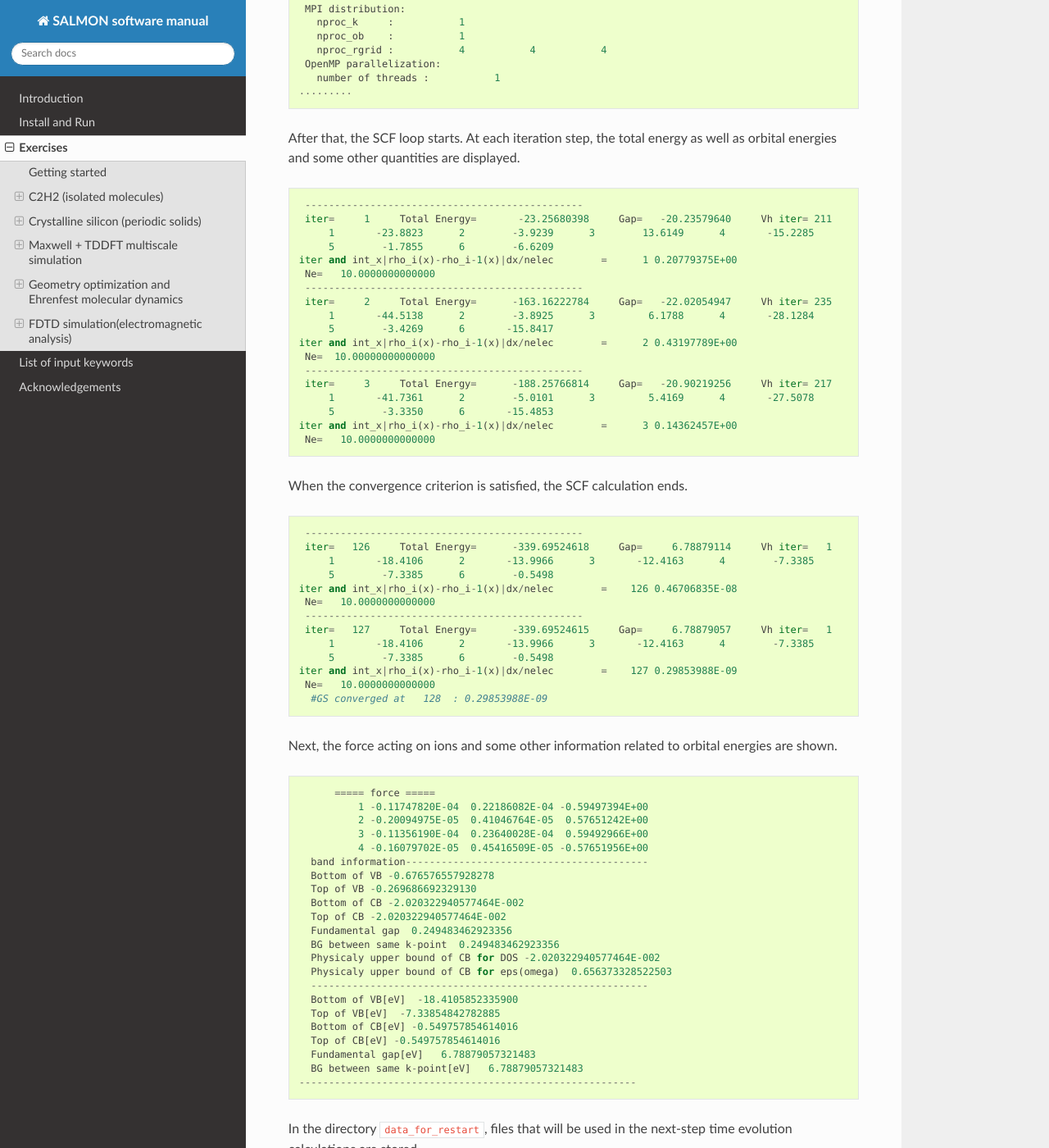
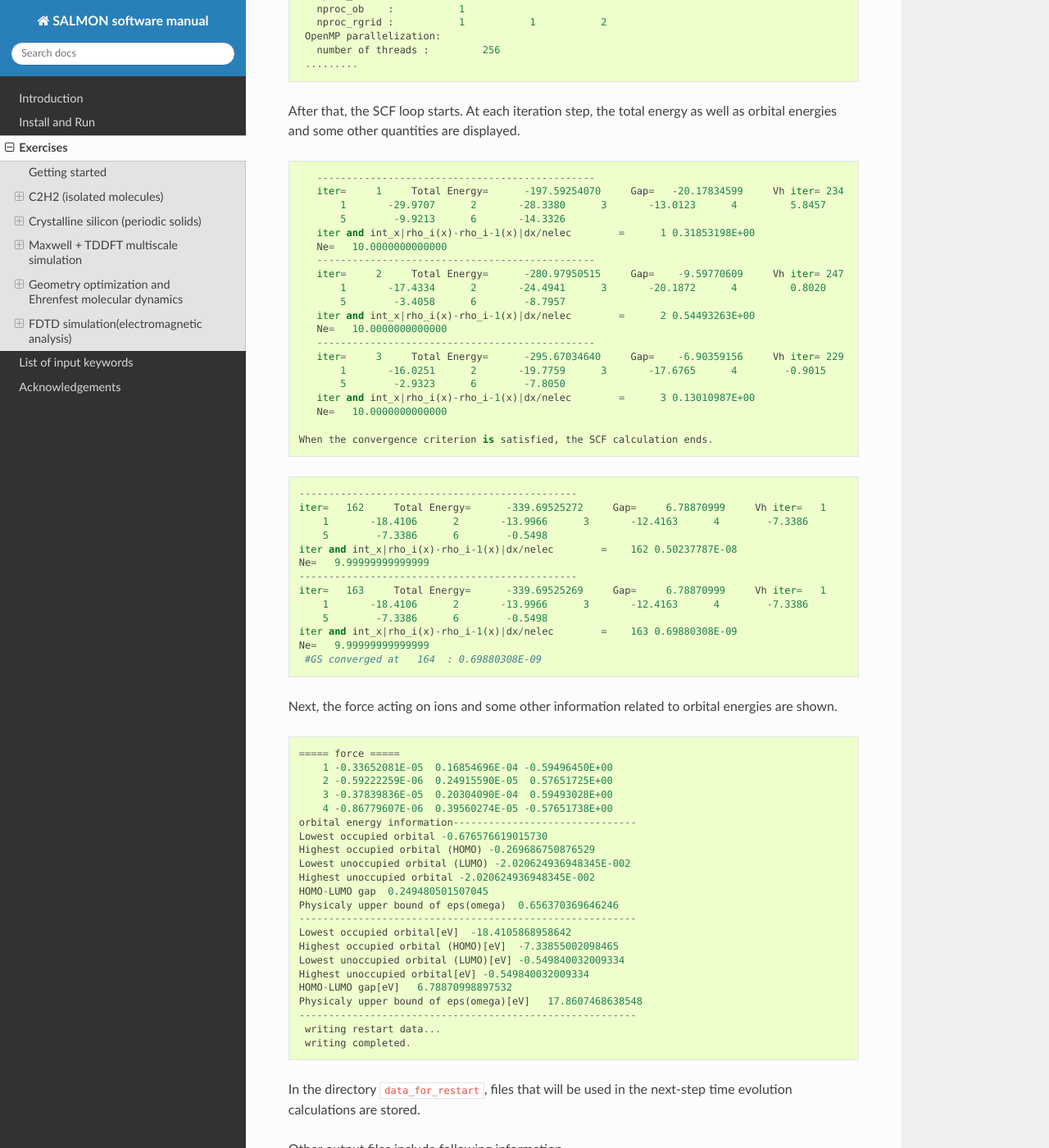
Before and after one commit to SALMON-TDDFT/SALMON-DOCS, a Sphinx documentation site: the page built from source/exercises.rst, in a window 1280 px wide and 1400 px high, scrolled down 6220 px. Shown: the whole window at 82% size. Built offline with Sphinx 7.4.7 and the Read the Docs theme 2.0.0, drawn with Linux system fonts in a browser that asks for light colours; formulas are drawn with MathJax 3; some of the changed text lies outside the part shown.

Commit message:
Update exercises.rst

```diff
--- a/source/exercises.rst
+++ b/source/exercises.rst
@@ -349,21 +349,19 @@ We first explain the standard output file. In the beginning of the file, input v
    # SALMON: Scalable Ab-initio Light-Matter simulator for Optics and Nanoscience
    #
    #                             Version 2.0.1
+   #
    ##############################################################################
      Libxc: [disabled]
       theory= dft
-   ---------------------------------------- init_sym_sub(start)
-    symmetry-operation file ( sym.dat  ) can not be found.
-   ------------------------------------------ init_sym_sub(end)
       use of real value orbitals =  T
     ======
     MPI distribution:
       nproc_k     :           1
       nproc_ob    :           1
-      nproc_rgrid :           4           4           4
+      nproc_rgrid :           1           1           2
     OpenMP parallelization:
-      number of threads :           1
-   .........
+      number of threads :         256
+    .........
 
 After that, the SCF loop starts. At each iteration step, the total energy as well as
 orbital energies and some other quantities are displayed.
@@ -371,68 +369,68 @@ orbital energies and some other quantities are displayed.
 ::
 
     -----------------------------------------------
-    iter=     1     Total Energy=       -23.25680398     Gap=   -20.23579640     Vh iter= 211
-        1       -23.8823      2        -3.9239      3        13.6149      4       -15.2285
-        5        -1.7855      6        -6.6209
-   iter and int_x|rho_i(x)-rho_i-1(x)|dx/nelec        =      1 0.20779375E+00
+    iter=     1     Total Energy=      -197.59254070     Gap=   -20.17834599     Vh iter= 234
+        1       -29.9707      2       -28.3380      3       -13.0123      4         5.8457
+        5        -9.9213      6       -14.3326
+    iter and int_x|rho_i(x)-rho_i-1(x)|dx/nelec        =      1 0.31853198E+00
     Ne=   10.0000000000000
     -----------------------------------------------
-    iter=     2     Total Energy=      -163.16222784     Gap=   -22.02054947     Vh iter= 235
-        1       -44.5138      2        -3.8925      3         6.1788      4       -28.1284
-        5        -3.4269      6       -15.8417
-   iter and int_x|rho_i(x)-rho_i-1(x)|dx/nelec        =      2 0.43197789E+00
-    Ne=  10.00000000000000
-    -----------------------------------------------
-    iter=     3     Total Energy=      -188.25766814     Gap=   -20.90219256     Vh iter= 217
-        1       -41.7361      2        -5.0101      3         5.4169      4       -27.5078
-        5        -3.3350      6       -15.4853
-   iter and int_x|rho_i(x)-rho_i-1(x)|dx/nelec        =      3 0.14362457E+00
-    Ne=   10.0000000000000
-
-When the convergence criterion is satisfied, the SCF calculation ends.
-
-::
-
-    -----------------------------------------------
-    iter=   126     Total Energy=      -339.69524618     Gap=     6.78879114     Vh iter=   1
-        1       -18.4106      2       -13.9966      3       -12.4163      4        -7.3385
-        5        -7.3385      6        -0.5498
-   iter and int_x|rho_i(x)-rho_i-1(x)|dx/nelec        =    126 0.46706835E-08
+    iter=     2     Total Energy=      -280.97950515     Gap=    -9.59770609     Vh iter= 247
+        1       -17.4334      2       -24.4941      3       -20.1872      4         0.8020
+        5        -3.4058      6        -8.7957
+    iter and int_x|rho_i(x)-rho_i-1(x)|dx/nelec        =      2 0.54493263E+00
     Ne=   10.0000000000000
     -----------------------------------------------
-    iter=   127     Total Energy=      -339.69524615     Gap=     6.78879057     Vh iter=   1
-        1       -18.4106      2       -13.9966      3       -12.4163      4        -7.3385
-        5        -7.3385      6        -0.5498
-   iter and int_x|rho_i(x)-rho_i-1(x)|dx/nelec        =    127 0.29853988E-09
+    iter=     3     Total Energy=      -295.67034640     Gap=    -6.90359156     Vh iter= 229
+        1       -16.0251      2       -19.7759      3       -17.6765      4        -0.9015
+        5        -2.9323      6        -7.8050
+    iter and int_x|rho_i(x)-rho_i-1(x)|dx/nelec        =      3 0.13010987E+00
     Ne=   10.0000000000000
-     #GS converged at   128  : 0.29853988E-09
+
+ When the convergence criterion is satisfied, the SCF calculation ends.
+
+::
+
+    -----------------------------------------------
+    iter=   162     Total Energy=      -339.69525272     Gap=     6.78870999     Vh iter=   1
+        1       -18.4106      2       -13.9966      3       -12.4163      4        -7.3386
+        5        -7.3386      6        -0.5498
+    iter and int_x|rho_i(x)-rho_i-1(x)|dx/nelec        =    162 0.50237787E-08
+    Ne=   9.99999999999999
+    -----------------------------------------------
+    iter=   163     Total Energy=      -339.69525269     Gap=     6.78870999     Vh iter=   1
+        1       -18.4106      2       -13.9966      3       -12.4163      4        -7.3386
+        5        -7.3386      6        -0.5498
+    iter and int_x|rho_i(x)-rho_i-1(x)|dx/nelec        =    163 0.69880308E-09
+    Ne=   9.99999999999999
+     #GS converged at   164  : 0.69880308E-09
 
 Next, the force acting on ions and some other information related to orbital energies are shown.
 
 ::
 
-       ===== force =====
-           1 -0.11747820E-04  0.22186082E-04 -0.59497394E+00
-           2 -0.20094975E-05  0.41046764E-05  0.57651242E+00
-           3 -0.11356190E-04  0.23640028E-04  0.59492966E+00
-           4 -0.16079702E-05  0.45416509E-05 -0.57651956E+00
-   band information-----------------------------------------
-   Bottom of VB -0.676576557928278
-   Top of VB -0.269686692329130
-   Bottom of CB -2.020322940577464E-002
-   Top of CB -2.020322940577464E-002
-   Fundamental gap  0.249483462923356
-   BG between same k-point  0.249483462923356
-   Physicaly upper bound of CB for DOS -2.020322940577464E-002
-   Physicaly upper bound of CB for eps(omega)  0.656373328522503
-   ---------------------------------------------------------
-   Bottom of VB[eV]  -18.4105852335900
-   Top of VB[eV]  -7.33854842782885
-   Bottom of CB[eV] -0.549757854614016
-   Top of CB[eV] -0.549757854614016
-   Fundamental gap[eV]   6.78879057321483
-   BG between same k-point[eV]   6.78879057321483
- ---------------------------------------------------------
+    ===== force =====
+        1 -0.33652081E-05  0.16854696E-04 -0.59496450E+00
+        2 -0.59222259E-06  0.24915590E-05  0.57651725E+00
+        3 -0.37839836E-05  0.20304090E-04  0.59493028E+00
+        4 -0.86779607E-06  0.39560274E-05 -0.57651738E+00
+    orbital energy information-------------------------------
+    Lowest occupied orbital -0.676576619015730
+    Highest occupied orbital (HOMO) -0.269686750876529
+    Lowest unoccupied orbital (LUMO) -2.020624936948345E-002
+    Highest unoccupied orbital -2.020624936948345E-002
+    HOMO-LUMO gap  0.249480501507045
+    Physicaly upper bound of eps(omega)  0.656370369646246
+    ---------------------------------------------------------
+    Lowest occupied orbital[eV]  -18.4105868958642
+    Highest occupied orbital (HOMO)[eV]  -7.33855002098465
+    Lowest unoccupied orbital (LUMO)[eV] -0.549840032009334
+    Highest unoccupied orbital[eV] -0.549840032009334
+    HOMO-LUMO gap[eV]   6.78870998897532
+    Physicaly upper bound of eps(omega)[eV]   17.8607468638548
+    ---------------------------------------------------------
+     writing restart data...
+     writing completed.
 
 In the directory ``data_for_restart``, files that will be used in the next-step
 time evolution calculations are stored.
```
